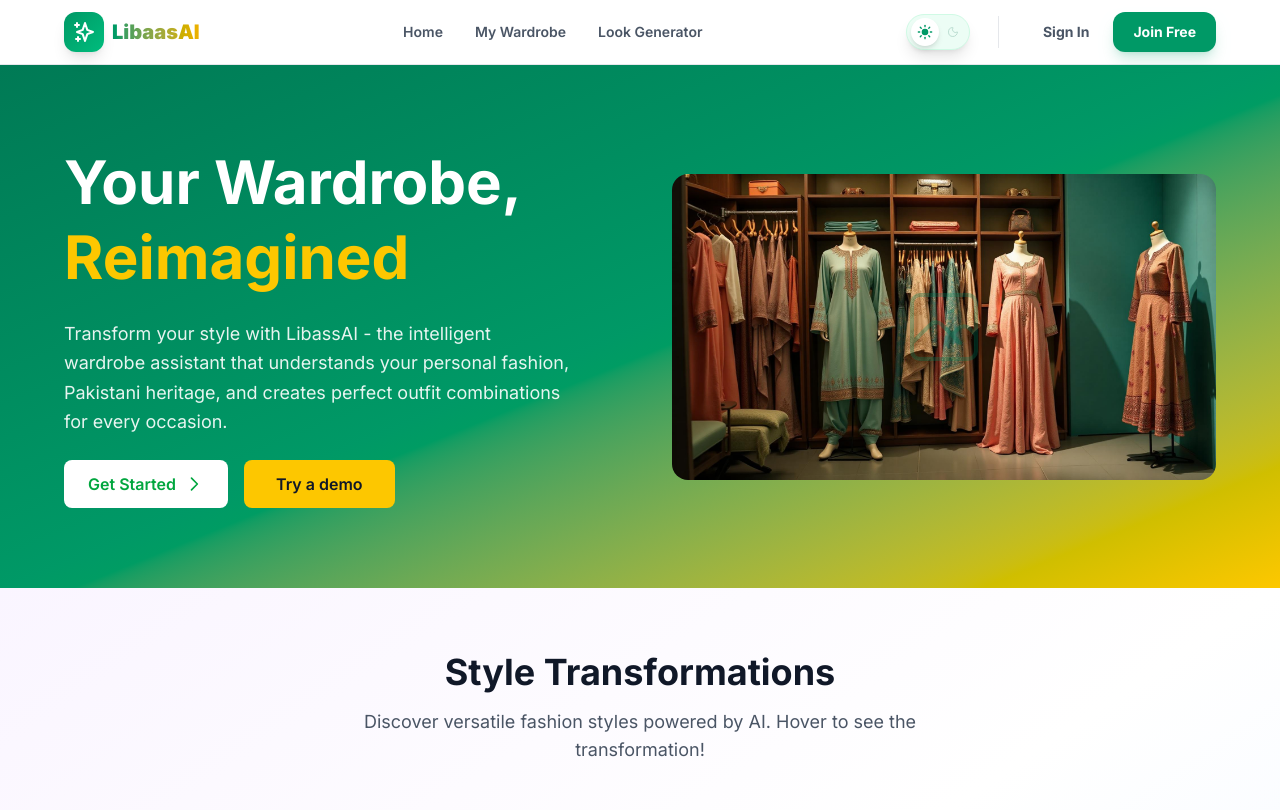
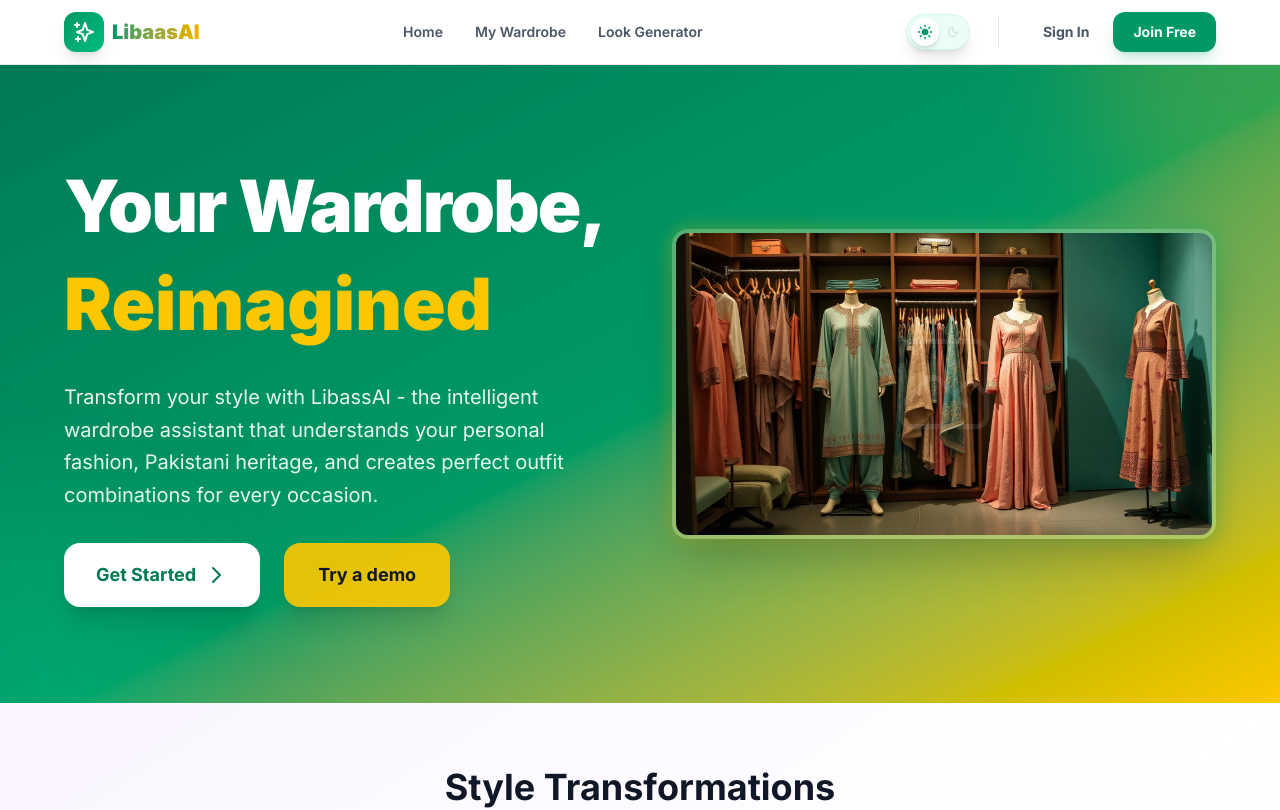
Before and after one commit to M2YTech/libaas-ai-frontend, a Next.js app: page / in a window 1280 px wide. Shown: the top 810 px of the page. Built offline with nearby package versions, Linux system fonts and the light colour scheme; no server answers.

Commit message:
Fix dark mode CSS selectors and update HeroSection with dark mode styles

```diff
--- a/app/globals.css
+++ b/app/globals.css
@@ -1,13 +1,15 @@
 @import "tailwindcss";
 
-:root {
+html:not(.dark) {
   --background: #ffffff;
   --foreground: #111827;
+  color-scheme: light;
 }
 
-.dark {
+html.dark {
   --background: #0f172a;
   --foreground: #f8fafc;
+  color-scheme: dark;
 }
 
 @theme {
--- a/app/home/heroSection.tsx
+++ b/app/home/heroSection.tsx
@@ -6,21 +6,21 @@ import heroImage from "../../public/assets/hero-wardrobe.jpg";
 
 export default function HeroSection() {
   return (
-    <section className="relative w-full bg-gradient-to-br from-emerald-700 via-emerald-600 to-yellow-400 overflow-hidden">
-      <div className="mx-auto px-4 py-12 sm:px-6 sm:py-16 lg:px-16 lg:py-20">
-        <div className="grid grid-cols-1 gap-8 lg:grid-cols-2 lg:gap-16 items-center">
+    <section className="relative w-full bg-gradient-to-br from-emerald-700 via-emerald-600 to-yellow-400 dark:from-gray-950 dark:via-gray-900 dark:to-emerald-950 overflow-hidden transition-colors duration-500">
+      <div className="mx-auto px-4 py-12 sm:px-6 sm:py-16 lg:px-16 lg:py-24 relative z-10">
+        <div className="grid grid-cols-1 gap-12 lg:grid-cols-2 lg:gap-16 items-center">
           {/* Left Content */}
-          <div className="flex flex-col justify-center space-y-4 sm:space-y-6">
-            <div>
-              <h1 className="text-3xl sm:text-4xl md:text-5xl lg:text-6xl font-bold leading-tight text-white">
+          <div className="flex flex-col justify-center space-y-6 sm:space-y-8">
+            <div className="space-y-2">
+              <h1 className="text-4xl sm:text-5xl md:text-6xl lg:text-7xl font-black leading-tight text-white tracking-tight">
                 Your Wardrobe,
               </h1>
-              <h1 className="text-3xl sm:text-4xl md:text-5xl lg:text-6xl font-bold leading-tight text-yellow-400">
+              <h1 className="text-4xl sm:text-5xl md:text-6xl lg:text-7xl font-black leading-tight text-yellow-400 dark:text-emerald-400">
                 Reimagined
               </h1>
             </div>
 
-            <p className="max-w-lg text-base sm:text-lg leading-relaxed text-white/90">
+            <p className="max-w-xl text-lg sm:text-xl leading-relaxed text-white/90 dark:text-gray-300">
               Transform your style with LibassAI - the intelligent wardrobe
               assistant that understands your personal fashion, Pakistani
               heritage, and creates perfect outfit combinations for every
@@ -28,63 +28,41 @@ export default function HeroSection() {
             </p>
 
             {/* CTA Buttons */}
-            <div className="flex flex-col gap-3 sm:flex-row sm:gap-4">
+            <div className="flex flex-col gap-4 sm:flex-row sm:gap-6">
               <Link
                 href="/get-started"
-                className="group inline-flex items-center justify-center gap-2 rounded-lg bg-white px-6 py-3 text-base font-semibold text-green-600 hover:gap-4"
+                className="group inline-flex items-center justify-center gap-2 rounded-2xl bg-white dark:bg-emerald-600 px-8 py-4 text-lg font-bold text-emerald-700 dark:text-white hover:gap-4 transition-all shadow-xl hover:shadow-emerald-500/20 active:scale-95"
               >
                 Get Started
-                <svg
-                  className="h-5 w-5"
-                  fill="none"
-                  viewBox="0 0 24 24"
-                  stroke="currentColor"
-                >
-                  <path
-                    strokeLinecap="round"
-                    strokeLinejoin="round"
-                    strokeWidth={2}
-                    d="M9 5l7 7-7 7"
-                  />
+                <svg className="h-6 w-6" fill="none" viewBox="0 0 24 24" stroke="currentColor">
+                  <path strokeLinecap="round" strokeLinejoin="round" strokeWidth={2} d="M9 5l7 7-7 7" />
                 </svg>
               </Link>
 
               <Link
                 href="/demo"
-                className="inline-flex items-center justify-center rounded-lg bg-yellow-400 px-6 py-3 sm:px-8 text-sm sm:text-base font-semibold text-gray-900 transition-all hover:bg-yellow-500 hover:scale-105"
+                className="inline-flex items-center justify-center rounded-2xl bg-yellow-400/90 dark:bg-gray-800 backdrop-blur-sm px-8 py-4 text-lg font-bold text-gray-900 dark:text-white border-2 border-transparent dark:border-gray-700 transition-all hover:bg-yellow-400 dark:hover:bg-gray-700 hover:scale-105 active:scale-95 shadow-xl"
               >
                 Try a demo
               </Link>
             </div>
-
-            {/* Stats */}
-            {/* <div className="flex flex-row justify-around gap-4 pt-6">
-              <div className="space-y-1">
-                <div className="text-3xl sm:text-4xl font-bold text-white">1000+</div>
-                <div className="text-xs sm:text-sm text-white/80">Active Users</div>
-              </div> */}
-              {/* <div className="h-px w-full bg-white/20 sm:h-auto sm:w-px"></div> */}
-              {/* <div className="space-y-1">
-                <div className="text-3xl sm:text-4xl font-bold text-white">50K+</div>
-                <div className="text-xs sm:text-sm text-white/80">Outfits Created</div>
-              </div>
-            </div> */}
           </div>
 
           {/* Right Image */}
-          <div className="relative w-full">
-            <div className="">
+          <div className="relative w-full group">
+            <div className="absolute -inset-1 bg-gradient-to-r from-yellow-400 to-emerald-500 rounded-3xl blur opacity-25 group-hover:opacity-50 transition duration-1000 group-hover:duration-200"></div>
+            <div className="relative">
               <img
                 src={heroImage.src}
                 alt="Beautiful wardrobe with Pakistani traditional clothing"
-                className="h-50px w-full rounded-2xl object-cover object-center"
+                className="w-full rounded-2xl object-cover object-center shadow-2xl border-4 border-white/20 dark:border-gray-800"
                 onError={(e) => {
                   const target = e.target as HTMLImageElement;
                   target.style.display = 'none';
                 }}
               />
-              <div className="absolute inset-0 flex items-center justify-center text-emerald-700/30 text-sm">
-                <svg className="w-16 h-16 sm:w-20 sm:h-20 md:w-24 md:h-24" fill="none" viewBox="0 0 24 24" stroke="currentColor">
+              <div className="absolute inset-0 flex items-center justify-center text-white/10">
+                <svg className="w-24 h-24 md:w-32 md:h-32" fill="none" viewBox="0 0 24 24" stroke="currentColor">
                   <path strokeLinecap="round" strokeLinejoin="round" strokeWidth={1} d="M4 16l4.586-4.586a2 2 0 012.828 0L16 16m-2-2l1.586-1.586a2 2 0 012.828 0L20 14m-6-6h.01M6 20h12a2 2 0 002-2V6a2 2 0 00-2-2H6a2 2 0 00-2 2v12a2 2 0 002 2z" />
                 </svg>
               </div>
@@ -92,6 +70,10 @@ export default function HeroSection() {
           </div>
         </div>
       </div>
+
+      {/* Decorative Orbs */}
+      <div className="absolute top-0 right-0 -translate-y-1/2 translate-x-1/2 w-96 h-96 bg-yellow-400/20 rounded-full blur-3xl pointer-events-none"></div>
+      <div className="absolute bottom-0 left-0 translate-y-1/2 -translate-x-1/2 w-96 h-96 bg-emerald-400/20 rounded-full blur-3xl pointer-events-none"></div>
     </section>
   );
 }
```
